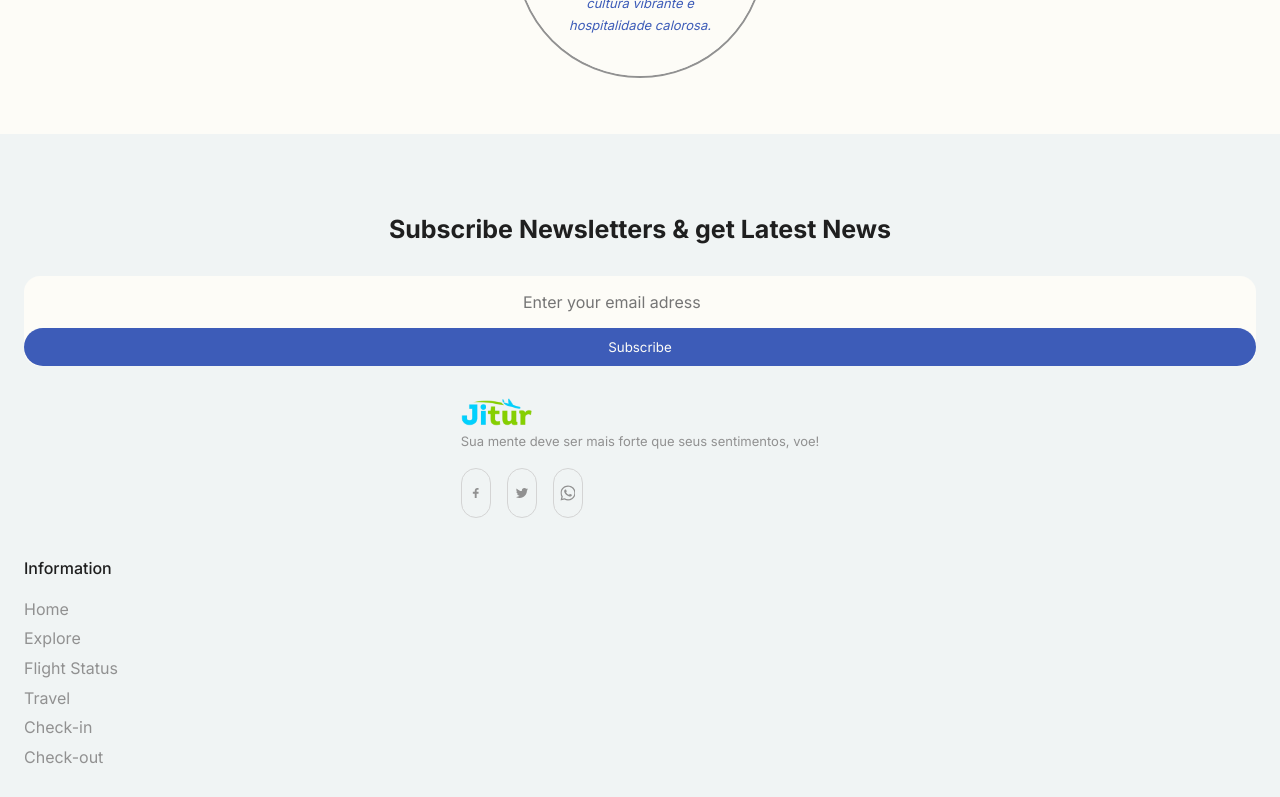
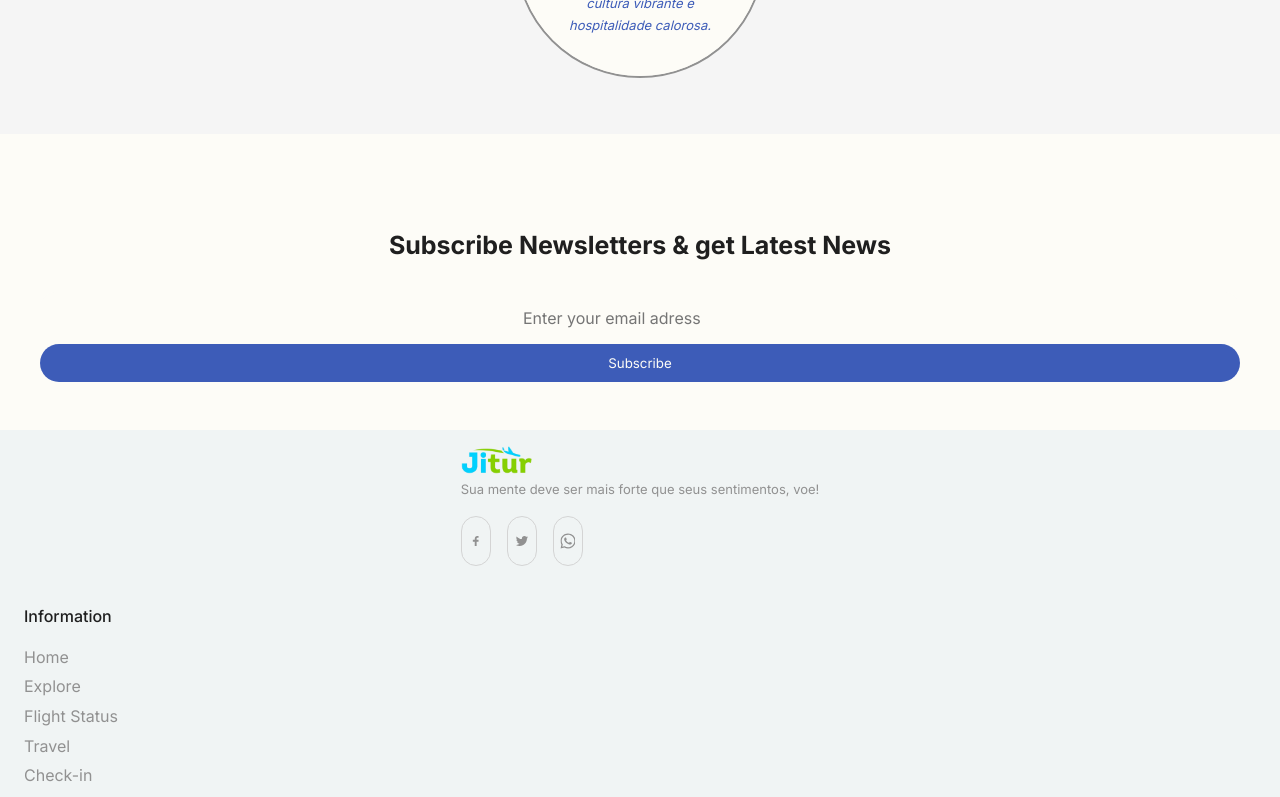
Before and after one commit to caiohenrqq/react-travel, a React (Vite) app: page / in a window 1280 px wide. Shown: the part 6100-6897 px from the top of the page. Built offline with nearby package versions, Linux system fonts and the light colour scheme; grey boxes are pictures that could not be loaded.

Commit message:
Mudancas Espacamento v1.0

```diff
--- a/src/main.css
+++ b/src/main.css
@@ -450,6 +450,9 @@ h2 {
   padding-bottom: 1rem;
 }
 
+.travelers {
+  background-color: var(--cinzaBg);
+}
 .travelers .sectionContainer {
   text-align: center;
 }
@@ -550,7 +553,8 @@ h2 {
 }
 
 .subscribe {
-  background: var(--corSecundaria);
+  background: var(--corBranca);
+  margin: 1rem;
 }
 .subscribe .sectionContainer {
   text-align: center;
@@ -577,6 +581,7 @@ h2 {
 
 .footer {
   background: var(--corSecundaria);
+  padding-top: 1rem;
 }
 .footer .sectionContainer {
   gap: 2.5rem;
--- a/src/main.scss
+++ b/src/main.scss
@@ -544,6 +544,7 @@ h2 {
 // Travelers Section
 
 .travelers {
+  background-color: var(--cinzaBg);
   .sectionContainer {
     text-align: center;
 
@@ -659,7 +660,8 @@ h2 {
 // Subscribe Section
 
 .subscribe {
-  background: var(--corSecundaria);
+  background: var(--corBranca);
+  margin: 1rem;
 
   .sectionContainer {
     text-align: center;
@@ -692,6 +694,7 @@ h2 {
 
 .footer {
   background: var(--corSecundaria);
+  padding-top: 1rem;
   .sectionContainer {
     gap: 2.5rem;
 
```
Also changed, not shown: 1 other file (tests, documents, lock files or other folders).
